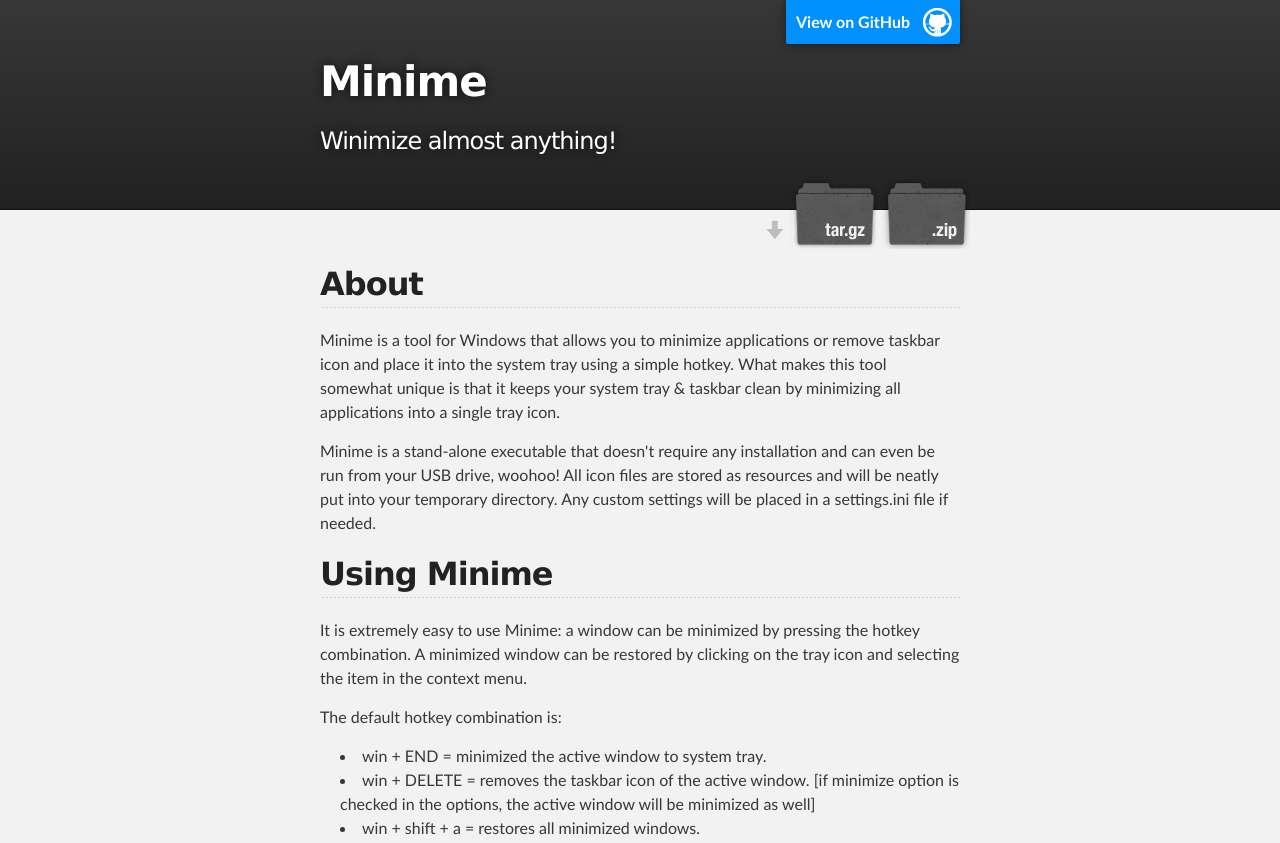
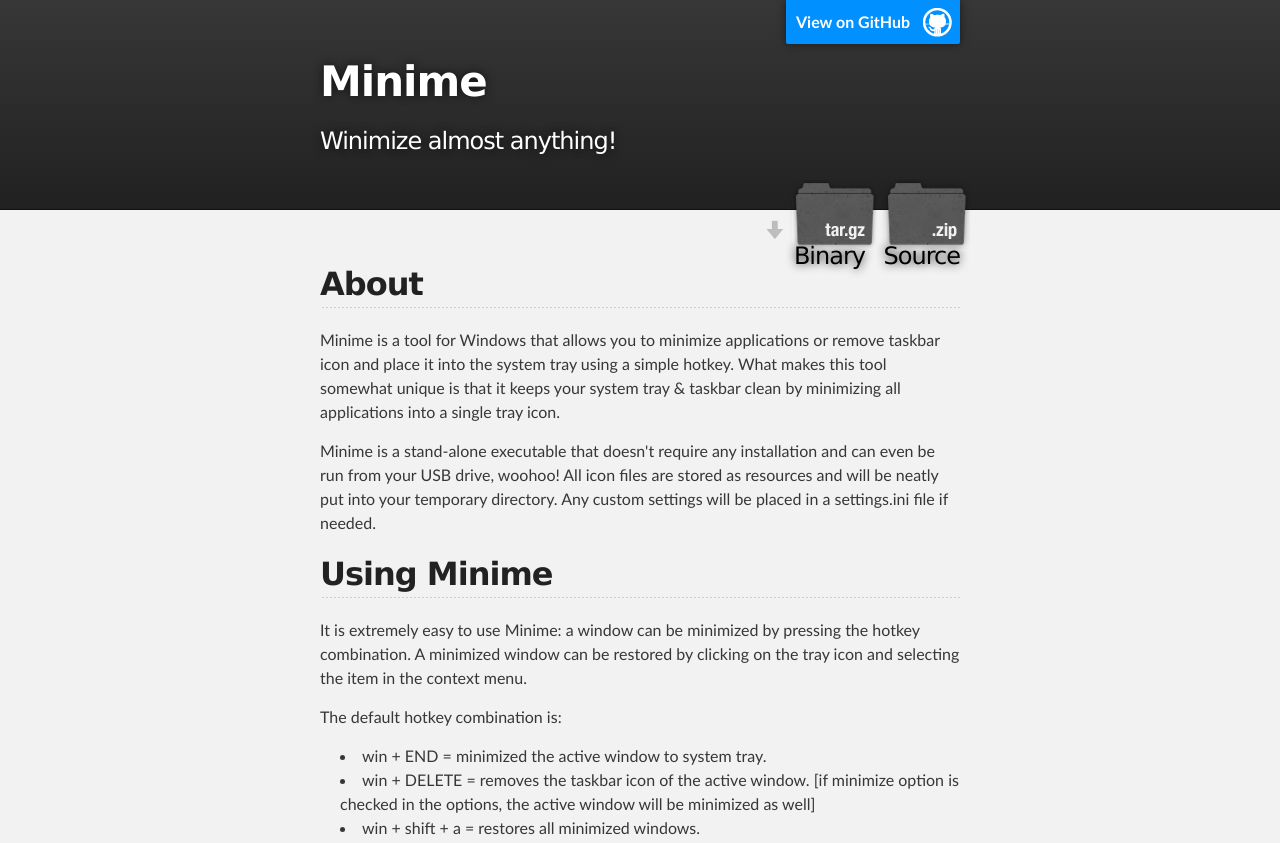
Before and after one commit to synatv/minime, a plain HTML site: page index.html in a window 1280 px wide. Shown: the top 843 px of the page. Drawn offline with Linux system fonts and the light colour scheme.

Commit message:
Updated index.html

```diff
--- a/index.html
+++ b/index.html
@@ -20,10 +20,12 @@
 
           <h1 id="project_title">Minime</h1>
           <h2 id="project_tagline">Winimize almost anything!</h2>
+          <h6 id="project_source">Source</h6>
+          <h6 id="project_binary">Binary</h6>
 
             <section id="downloads">
-              <a class="zip_download_link" href="https://github.com/lokeshbp/minime/zipball/master">Download this project as a .zip file</a>
-              <a class="tar_download_link" href="https://github.com/lokeshbp/minime/tarball/master">Download this project as a tar.gz file</a>
+              <a class="zip_download_link" href="https://github.com/lokeshbp/minime/zipball/master" title="Download this project as a .zip file"> </a>
+              <a class="tar_download_link" href="https://github.com/lokeshbp/minime/blob/master/bin/minime_v2.3.tar.gz?raw=true" title="Download this project as a tar.gz file"> </a>
             </section>
         </header>
     </div>
@@ -41,13 +43,12 @@
 
 <p>It is extremely easy to use Minime: a window can be minimized by pressing the hotkey combination. A minimized window can be restored by clicking on the tray icon and selecting the item in the context menu.</p>
 
-<p>The default hotkey combination is:
+<p>The default hotkey combination is:</p>
 <ul>
 <li>win + END = minimized the active window to system tray.</li>
 <li>win + DELETE = removes the taskbar icon of the active window. [if minimize option is checked in the options, the active window will be minimized as well]</li>
 <li>win + shift + a = restores all minimized windows.</li>
 </ul>
-</p>
 
 <p><img src="images/minime.jpg" width="400" height="216" alt="minime"/></p>
 
@@ -80,16 +81,22 @@
 
 <h2>Authors</h2>
 
-<p>Original Author: Tijs Hendriks</br>
-   Contributors: LokeshB</p>
+<p>Original Author: Tijs Hendriks
+<br>Contributors: LokeshB</p>
 
 <h2>Download
-<a href="http://sourceforge.net/donate/index.php?group_id=274408"><img align="right" src="images/project-support.jpg" width="88" height="32" alt="Support This Project"/></a>
+<a href="http://sourceforge.net/donate/index.php?group_id=274408"><img style="float:right" src="images/project-support.jpg" width="88" height="32" alt="Support This Project"/></a>
 </h2>
+
+<p>Binary Executable:
+    <a href="https://github.com/lokeshbp/minime/blob/master/bin/minime_v2.3.tar.gz?raw=true">minime_v2.3.tar.gz</a>
+</p>
+
 <p>Homepage:
  <a href="http://www.saphua.com/minime/">http://www.saphua.com/minime/</a> or
  <a href="http://lokeshbp.github.com/minime/">http://lokeshbp.github.com/minime/</a>
 </p>
+
 <p>Sourceforge project page:
  <a href="https://sourceforge.net/projects/minime-tool/">https://sourceforge.net/projects/minime-tool/</a></p>
 </section>
--- a/stylesheets/stylesheet.css
+++ b/stylesheets/stylesheet.css
@@ -258,7 +258,7 @@ form {
 }
 
 img {
-  #width: 100%;
+  width:auto;
   max-width: 100%;
 }
 
@@ -318,6 +318,28 @@ Full-Width Styles
   font-size: 24px;
   font-weight: 300;
   background: none;
+  text-shadow: #111 0px 0px 10px;
+}
+
+#project_source {
+  position: absolute;
+  color: #000;
+  font-size: 24px;
+  font-weight: 300;
+  background: none;
+  bottom: -75px;
+  right: 10px;
+  text-shadow: #111 0px 0px 10px;
+}
+
+#project_binary {
+  position: absolute;
+  color: #000;
+  font-size: 24px;
+  font-weight: 300;
+  background: none;
+  bottom: -75px;
+  right: 105px;
   text-shadow: #111 0px 0px 10px;
 }
 
```
